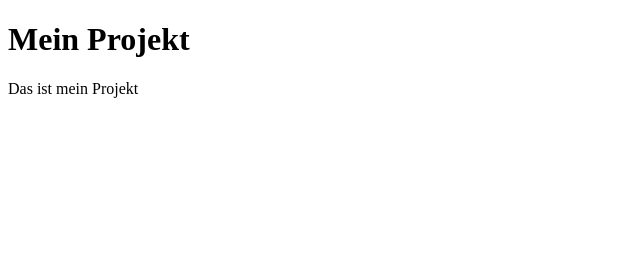
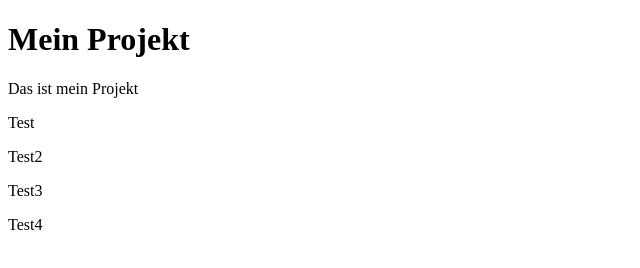
Before and after one commit to raphaelt3/IM5, a plain HTML site: page index.html in a window 1280 px wide. Shown: the whole page, without its empty margins (0-640 px from the left). Drawn offline with Linux system fonts and the light colour scheme.

Commit message:
Update index.html

```diff
--- a/index.html
+++ b/index.html
@@ -10,5 +10,14 @@
     <h1>Mein Projekt</h1>
 
     <p>Das ist mein Projekt</p>
+
+    <p>Test</p>
+
+    <p>Test2</p>
+
+    <p>Test3</p>
+
+    <p>Test4</p>
+
 </body>
 </html>
```
